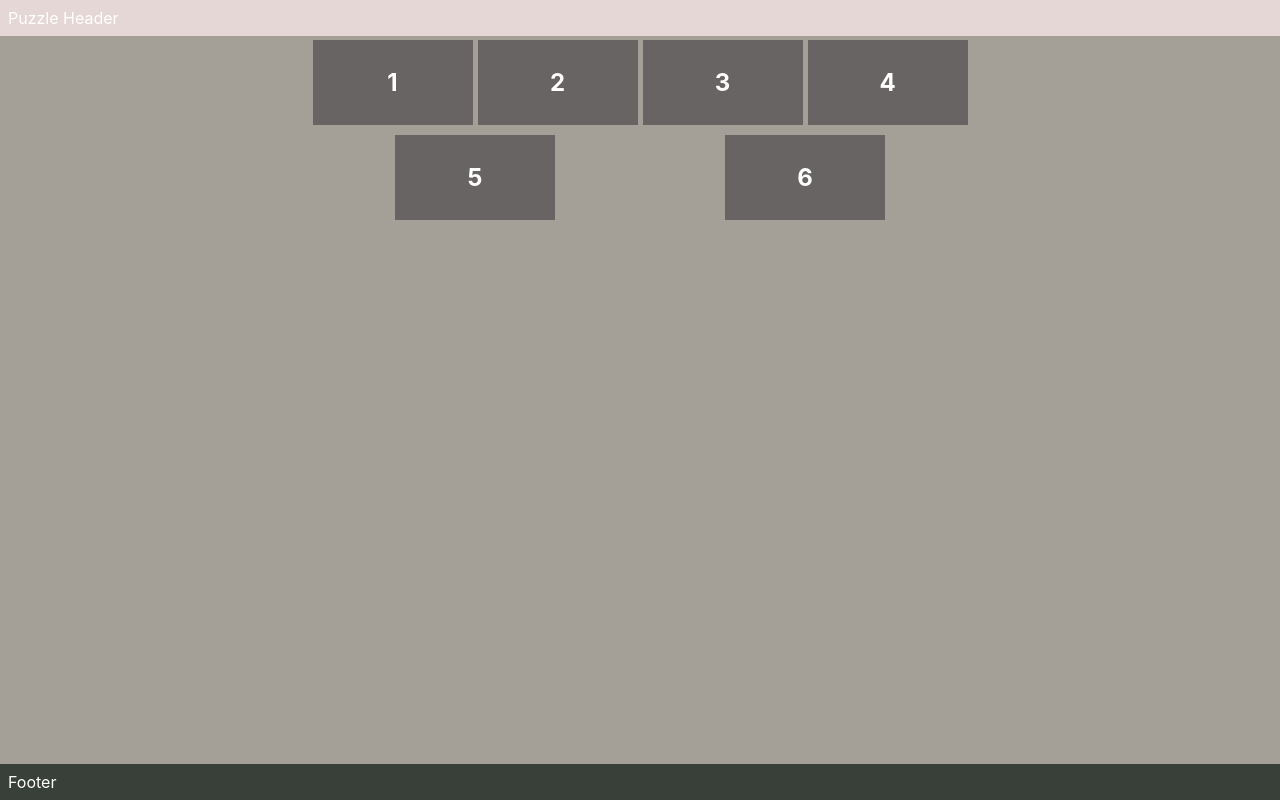
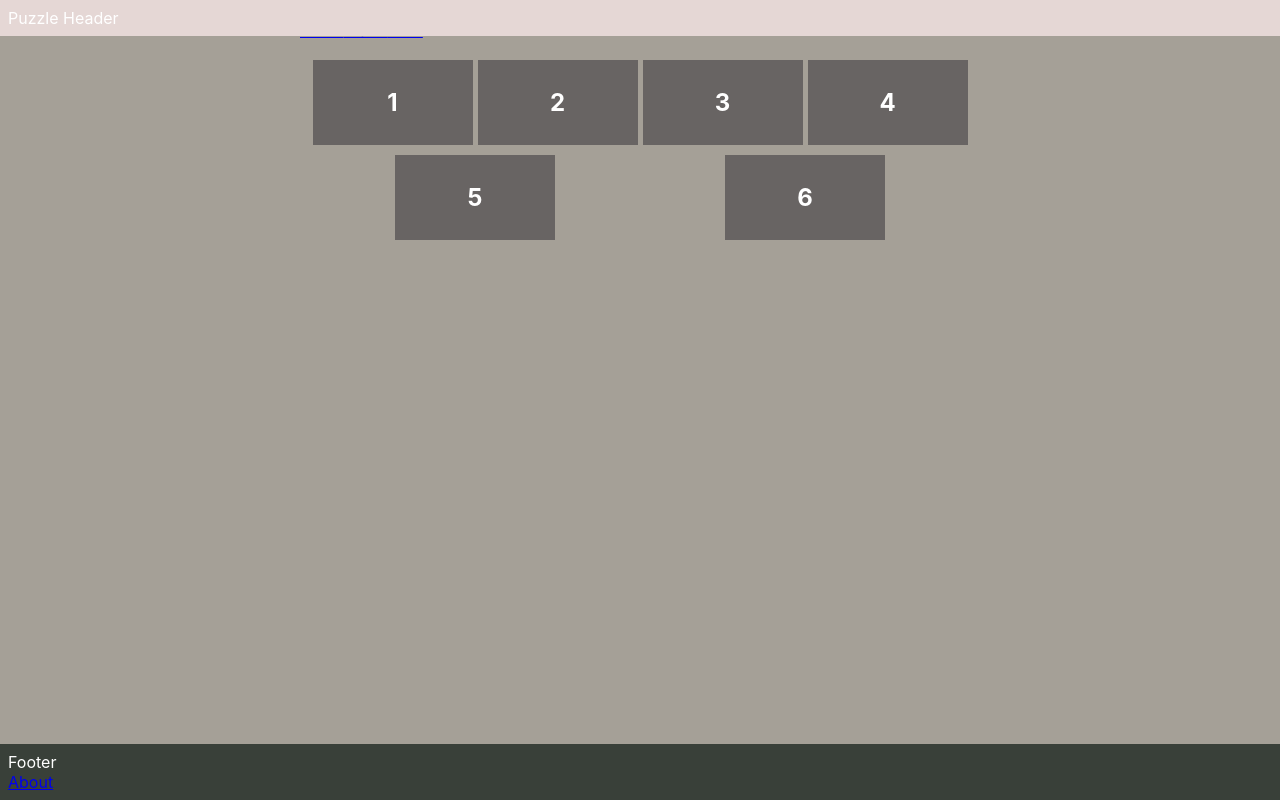
Before and after one commit to Nicolomartire/Puzzletrade, a Next.js app: page / in a window 1280 px wide. Built offline with nearby package versions, Linux system fonts and the light colour scheme.

Commit message:
Nav Bar Push

```diff
--- /dev/null
+++ b/components/footerNav.js
@@ -0,0 +1,14 @@
+import Link from "next/link";
+
+const FooterNav = () => {
+    return (
+
+        <footer>
+            <Link href='/about' className="aboutTNB, navelements">
+                <a>About</a>
+            </Link>
+        </footer>
+    )
+}
+
+export default FooterNav;
--- /dev/null
+++ b/components/topNav.js
@@ -0,0 +1,21 @@
+import Link from "next/link";
+
+const Nav = () => {
+    return (
+        <>
+            <nav className="TopNavBar">
+                <Link href='/' className="homeTNB, navelements">
+                    <a>Home</a>
+                </Link>
+                <Link href='/trade' className="tradeTNB, navelements">
+                    <a>Trade</a>
+                </Link>
+                <Link href='/user' className="userTNB, navelements">
+                    <a>User</a>
+                </Link>
+            </nav>
+        </>
+    )
+}
+
+export default Nav;
--- a/pages/_app.js
+++ b/pages/_app.js
@@ -1,5 +1,12 @@
 import "../styles.css"
+import Nav from "../components/topNav"
+import FooterNav from "../components/footerNav"
 
 export default function MyApp({ Component, pageProps }) {
-  return <Component {...pageProps} />
+  return (
+    <>
+      <Nav />
+      <Component {...pageProps} />
+    </>
+  )
 }
--- a/pages/index.js
+++ b/pages/index.js
@@ -1,18 +1,22 @@
+import FooterNav from "../components/footerNav"
+
 function HomePage() {
   return (
-    <div class="wrapper">
-      <header class="header">Puzzle Header</header>
+    <div className="wrapper">
+      <header className="header">Puzzle Header</header>
 
-      <ul class="flex-container">
-        <li class="flex-item">1</li>
-        <li class="flex-item">2</li>
-        <li class="flex-item">3</li>
-        <li class="flex-item">4</li>
-        <li class="flex-item">5</li>
-        <li class="flex-item">6</li>
+      <ul className="flex-container">
+        <li className="flex-item">1</li>
+        <li className="flex-item">2</li>
+        <li className="flex-item">3</li>
+        <li className="flex-item">4</li>
+        <li className="flex-item">5</li>
+        <li className="flex-item">6</li>
       </ul>
-      <footer class="footer">Footer</footer>
-    </div>
+      <footer className="footer">Footer
+        <FooterNav />
+      </footer>
+    </div >
   )
 }
 export default HomePage
--- a/pages/user/index.js
+++ b/pages/user/index.js
@@ -1,8 +1,8 @@
-function Trade() {
+function User() {
   return (
     <div>
-      <h1>Trade page</h1>
+      <h1>User page</h1>
     </div>
   )
 }
-export default Trade
+export default User
```
